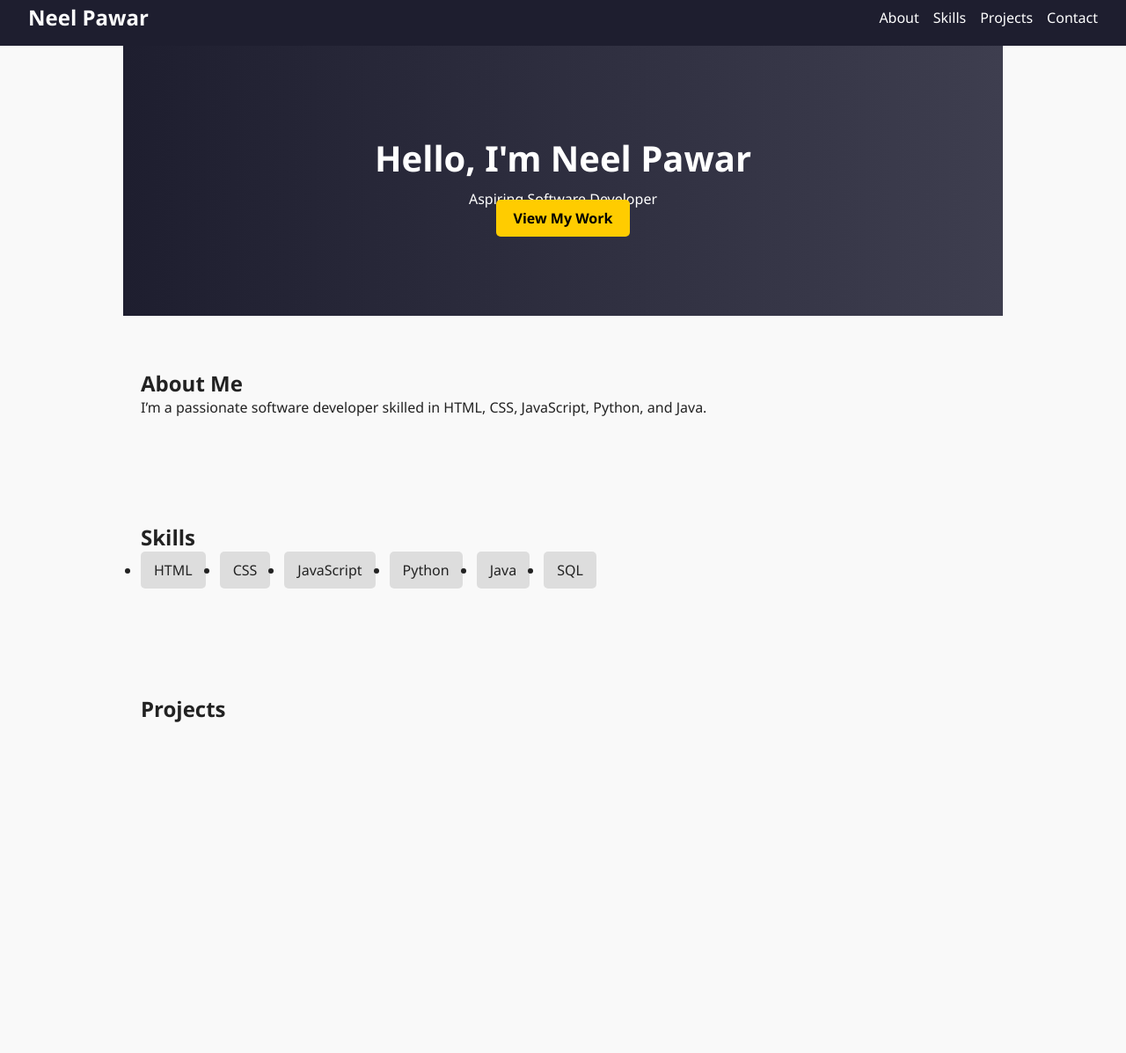
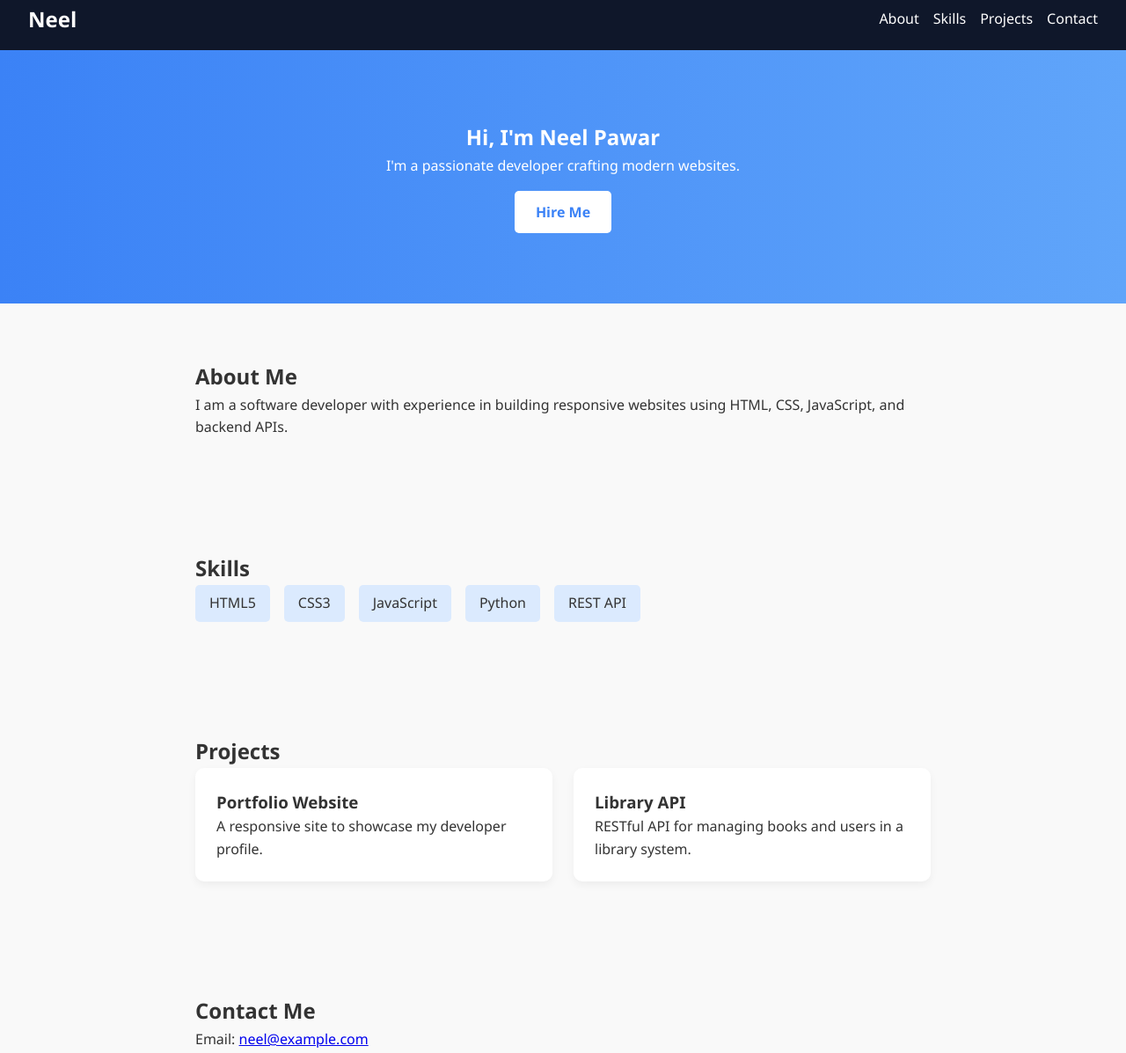
Before and after one commit to Neepawar/project, a plain HTML site: page index.html in a window 1280 px wide. Shown: the part 13-1210 px from the top of the page at 88% size. Before the commit the page ends 895 px from the top, so only its background shows below. Drawn offline with Linux system fonts and the light colour scheme.

Commit message:
Improved project

```diff
--- a/index.html
+++ b/index.html
@@ -3,14 +3,14 @@
 <head>
   <meta charset="UTF-8" />
   <meta name="viewport" content="width=device-width, initial-scale=1.0"/>
-  <title>Neel Pawar | Portfolio</title>
-  <link rel="stylesheet" href="style.css"/>
+  <title>Neel's Portfolio</title>
+  <link rel="stylesheet" href="style.css" />
 </head>
 <body>
   <header>
     <nav>
-      <h1>Neel Pawar</h1>
-      <ul>
+      <div class="logo">Neel</div>
+      <ul class="nav-links">
         <li><a href="#about">About</a></li>
         <li><a href="#skills">Skills</a></li>
         <li><a href="#projects">Projects</a></li>
@@ -19,28 +19,49 @@
     </nav>
   </header>
 
-  <section id="hero">
-    <h2>Hello, I'm Neel Pawar</h2>
-    <p>Aspiring Software Developer</p>
-    <a href="#projects" class="btn">View My Work</a>
+  <section class="hero">
+    <h1>Hi, I'm Neel Pawar</h1>
+    <p>I'm a passionate developer crafting modern websites.</p>
+    <a href="#contact" class="btn">Hire Me</a>
   </section>
 
-  <section id="about">
+  <section id="about" class="section fade-in">
     <h2>About Me</h2>
-    <p>I’m a passionate software developer skilled in HTML, CSS, JavaScript, Python, and Java.</p>
+    <p>I am a software developer with experience in building responsive websites using HTML, CSS, JavaScript, and backend APIs.</p>
   </section>
 
-  <section id="skills">
+  <section id="skills" class="section slide-in-left">
     <h2>Skills</h2>
-    <ul class="skills-list">
-      <li>HTML</li>
-      <li>CSS</li>
+    <ul class="skills">
+      <li>HTML5</li>
+      <li>CSS3</li>
       <li>JavaScript</li>
       <li>Python</li>
-      <li>Java</li>
-      <li>SQL</li>
+      <li>REST API</li>
     </ul>
   </section>
 
-  <section id="projects">
-    <h2>Projects</h2
+  <section id="projects" class="section slide-in-right">
+    <h2>Projects</h2>
+    <div class="projects">
+      <div class="card">
+        <h3>Portfolio Website</h3>
+        <p>A responsive site to showcase my developer profile.</p>
+      </div>
+      <div class="card">
+        <h3>Library API</h3>
+        <p>RESTful API for managing books and users in a library system.</p>
+      </div>
+    </div>
+  </section>
+
+  <section id="contact" class="section fade-in">
+    <h2>Contact Me</h2>
+    <p>Email: <a href="mailto:neel@example.com">neel@example.com</a></p>
+  </section>
+
+  <footer>
+    <p>© 2025 Neel Pawar</p>
+  </footer>
+</body>
+</html>
--- a/style.css
+++ b/style.css
@@ -2,21 +2,22 @@
     margin: 0;
     padding: 0;
     box-sizing: border-box;
-    scroll-behavior: smooth;
   }
 
   body {
     font-family: 'Segoe UI', sans-serif;
-    color: #222;
+    line-height: 1.6;
     background: #f9f9f9;
+    color: #333;
   }
 
   header {
-    background: #1e1e2f;
+    background: #0f172a;
+    color: white;
     padding: 1rem 2rem;
-    color: white;
     position: sticky;
     top: 0;
+    z-index: 1000;
   }
 
   nav {
@@ -25,74 +26,137 @@
     align-items: center;
   }
 
-  nav ul {
+  .nav-links {
+    list-style: none;
     display: flex;
-    list-style: none;
     gap: 1rem;
   }
 
-  nav a {
+  .nav-links a {
     color: white;
     text-decoration: none;
-    transition: color 0.3s;
+    transition: color 0.3s ease;
   }
 
-  nav a:hover {
-    color: #ffcc00;
+  .nav-links a:hover {
+    color: #60a5fa;
   }
 
-  #hero {
-    background: linear-gradient(to right, #1e1e2f, #3e3e4f);
-    color: white;
-    padding: 100px 20px;
-    text-align: center;
-  }
-
-  #hero h2 {
-    font-size: 2.5rem;
-    margin-bottom: 0.5rem;
-  }
-
-  #hero .btn {
-    margin-top: 1rem;
-    padding: 10px 20px;
-    background: #ffcc00;
-    color: #000;
-    border: none;
-    border-radius: 5px;
-    text-decoration: none;
+  .logo {
+    font-size: 1.5rem;
     font-weight: bold;
   }
 
-  section {
-    padding: 60px 20px;
-    max-width: 1000px;
+  .hero {
+    text-align: center;
+    padding: 5rem 2rem;
+    background: linear-gradient(to right, #3b82f6, #60a5fa);
+    color: white;
+  }
+
+  .hero .btn {
+    display: inline-block;
+    margin-top: 1rem;
+    padding: 0.7rem 1.5rem;
+    background: white;
+    color: #3b82f6;
+    font-weight: bold;
+    border-radius: 5px;
+    text-decoration: none;
+    transition: transform 0.3s ease;
+  }
+
+  .hero .btn:hover {
+    transform: scale(1.05);
+  }
+
+  .section {
+    padding: 4rem 2rem;
+    max-width: 900px;
     margin: auto;
   }
 
-  .skills-list {
+  .skills {
     display: flex;
     flex-wrap: wrap;
     gap: 1rem;
+    list-style: none;
+    padding: 0;
   }
 
-  .skills-list li {
-    background: #ddd;
-    padding: 10px 15px;
+  .skills li {
+    background: #dbeafe;
+    padding: 0.5rem 1rem;
     border-radius: 5px;
   }
 
-  .project-card {
+  .projects {
+    display: grid;
+    grid-template-columns: repeat(auto-fit, minmax(250px, 1fr));
+    gap: 1.5rem;
+  }
+
+  .card {
     background: white;
-    padding: 20px;
-    margin-bottom: 1rem;
-    border-radius: 8px;
-    box-shadow: 0 0 10px rgba(0,0,0,0.1);
+    border-radius: 10px;
+    padding: 1.5rem;
+    box-shadow: 0 4px 10px rgba(0, 0, 0, 0.05);
+    transition: transform 0.3s ease;
+  }
+
+  .card:hover {
+    transform: translateY(-5px);
   }
 
   footer {
-    background: #1e1e2f;
+    text-align: center;
+    padding: 2rem;
+    background: #1e293b;
     color: white;
-    text-align: center;
-    padding: 20px;
   }
+
+  /* Animations */
+  .fade-in {
+    animation: fadeIn 1s ease forwards;
+    opacity: 0;
+  }
+
+  .slide-in-left {
+    animation: slideInLeft 1s ease forwards;
+    transform: translateX(-50px);
+    opacity: 0;
+  }
+
+  .slide-in-right {
+    animation: slideInRight 1s ease forwards;
+    transform: translateX(50px);
+    opacity: 0;
+  }
+
+  @keyframes fadeIn {
+    to {
+      opacity: 1;
+    }
+  }
+
+  @keyframes slideInLeft {
+    to {
+      transform: translateX(0);
+      opacity: 1;
+    }
+  }
+
+  @keyframes slideInRight {
+    to {
+      transform: translateX(0);
+      opacity: 1;
+    }
+  }
+
+  /* Responsive Nav */
+  @media (max-width: 600px) {
+    .nav-links {
+      flex-direction: column;
+      align-items: flex-start;
+    }
+  }
```
